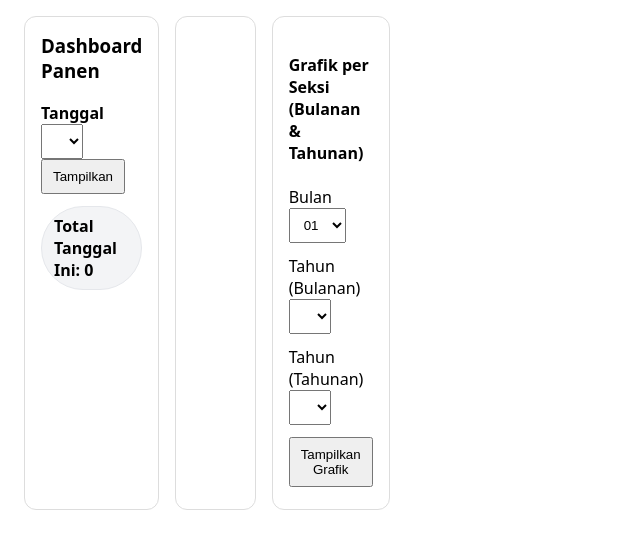
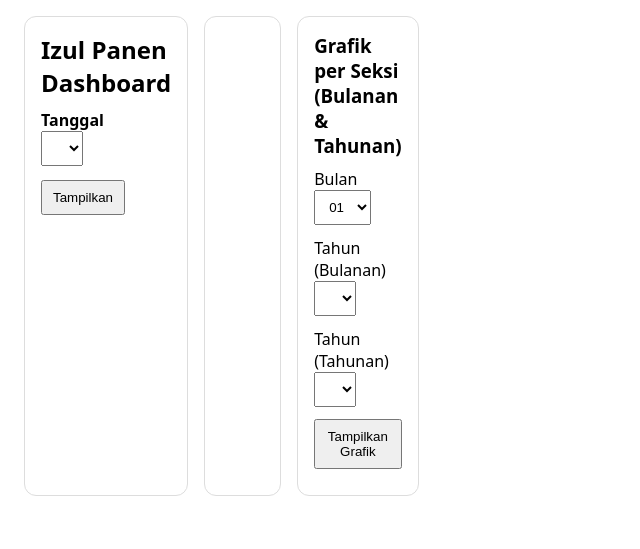
Before and after one commit to lishaaaaa/izul-panen-dashboard, a Flask app: page /dashboard in a window 1280 px wide. Shown: the part 59-608 px from the top of the page, without its empty margins (0-640 px from the left). Run offline with Flask 3, Linux system fonts and the light colour scheme; the visitor is signed in with stand-in values (Sample User, id 1); data that the repository does not hold is empty.

Commit message:
Refactor dashboard layout and styles

```diff
--- a/templates/dashboard.html
+++ b/templates/dashboard.html
@@ -2,32 +2,29 @@
 {% block content %}
 <div class="grid">
 
-  <!-- Panel filter & ringkasan -->
+  <!-- HEADER + FILTER -->
   <div class="card span-12">
-    <h3 style="margin-top:0">Dashboard Panen</h3>
+    <h2 style="margin:0 0 10px">Izul Panen Dashboard</h2>
 
-    <div style="display:flex;gap:12px;align-items:center;flex-wrap:wrap">
+    <div style="display:flex;gap:14px;align-items:flex-end;flex-wrap:wrap">
       <div>
         <label><b>Tanggal</b></label><br/>
         <select id="dateSelect"></select>
+      </div>
       <button id="btnLoad">Tampilkan</button>
-      </div>
 
-      <div id="badges" style="display:flex;gap:8px;flex-wrap:wrap">
-        <span class="badge" id="badgeTotal">Total Tanggal Ini: 0</span>
-        <!-- badge seksi akan diinject JS -->
-      </div>
+      <div id="badges" style="display:flex;gap:8px;flex-wrap:wrap;margin-left:auto"></div>
     </div>
   </div>
 
-  <!-- Tabel per seksi (akan dipasang dinamis) -->
+  <!-- TABEL PER SEKSI -->
   <div id="tablesWrap" class="card span-12"></div>
 
-  <!-- Grafik per seksi (bulanan & tahunan) -->
+  <!-- GRAFIK -->
   <div class="card span-12">
-    <h4>Grafik per Seksi (Bulanan & Tahunan)</h4>
+    <h3 style="margin:0 0 10px">Grafik per Seksi (Bulanan & Tahunan)</h3>
 
-    <div style="display:flex;gap:12px;flex-wrap:wrap;margin-bottom:6px">
+    <div style="display:flex;gap:12px;flex-wrap:wrap;align-items:flex-end;margin-bottom:10px">
       <div>
         <label>Bulan</label><br/>
         <select id="monthSelect"></select>
@@ -43,9 +40,8 @@
       <button id="btnLoadCharts">Tampilkan Grafik</button>
     </div>
 
-    <div id="chartsWrap" class="grid" style="grid-template-columns:1fr 1fr;gap:24px"></div>
+    <div id="chartsWrap" class="grid" style="grid-template-columns:1fr 1fr;gap:22px"></div>
   </div>
-
 </div>
 
 <style>
@@ -54,7 +50,14 @@
     background:#f3f4f6; border:1px solid #e5e7eb; font-weight:600;
   }
   .seksi-title { margin:18px 0 8px; font-weight:700; }
+  table { width:100%; border-collapse:collapse }
+  th, td { padding:10px; border-bottom:1px solid #eee; }
   .total-row td { font-weight:700; }
-.canvas-box { border:1px solid #eee; border-radius:12px; padding:12px; background:#fff; }
+  /* bikin kanvas stabil & horizontal bars enak dilihat */
+  .canvas-box { border:1px solid #eee; border-radius:12px; padding:12px; background:#fff; height:320px; }
+  .canvas-box canvas { width:100% !important; height:100% !important; }
 </style>
+
+<script src="https://cdn.jsdelivr.net/npm/chart.js"></script>
+<script defer src="{{ url_for('static', filename='app.js') }}"></script>
 {% endblock %}
```
Lines whose indentation alone changed are shown as unchanged.
